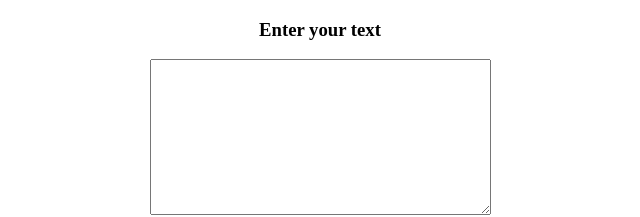
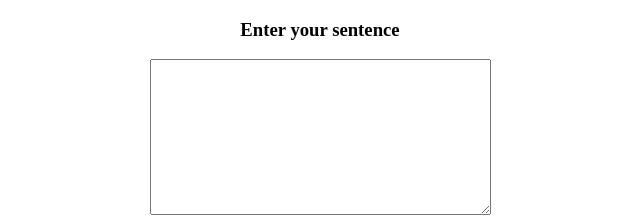
Before and after one commit to Feliciter/sentencehandler, an Angular app: page / in a window 1280 px wide. Shown: the top 217 px of the page, without its empty margins (320-960 px from the left). Built offline with nearby package versions, Linux system fonts and the light colour scheme.

Commit message:
Update app.component.html

```diff
--- a/src/app/app.component.html
+++ b/src/app/app.component.html
@@ -1,5 +1,5 @@
 <div class="input-container">
-  <div><h3>Enter your text</h3> </div>
+  <div><h3>Enter your sentence</h3> </div>
   <textarea [(ngModel)]='fileData'  cols="40" rows="10"></textarea>
 </div>
 <br>
```
